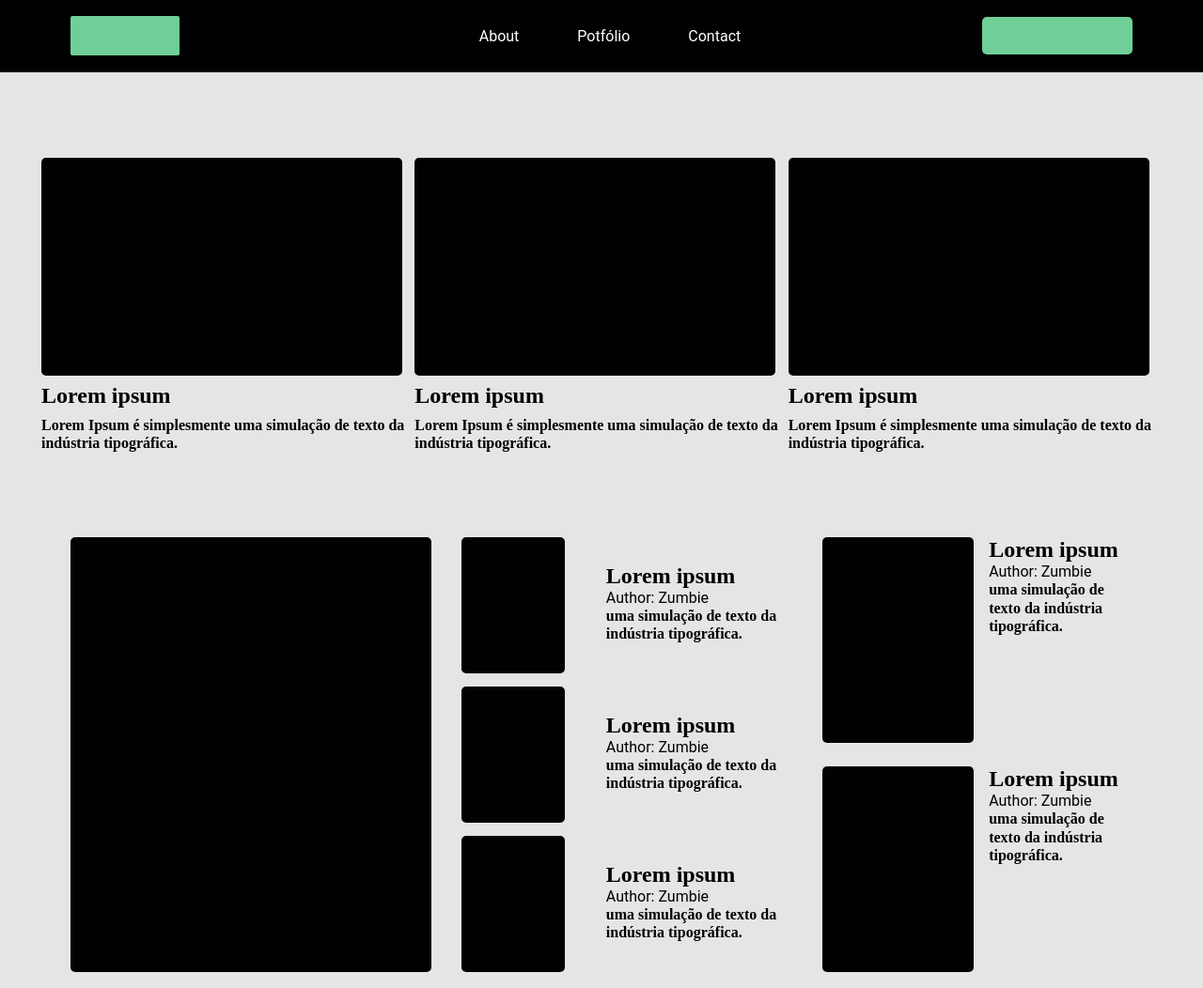
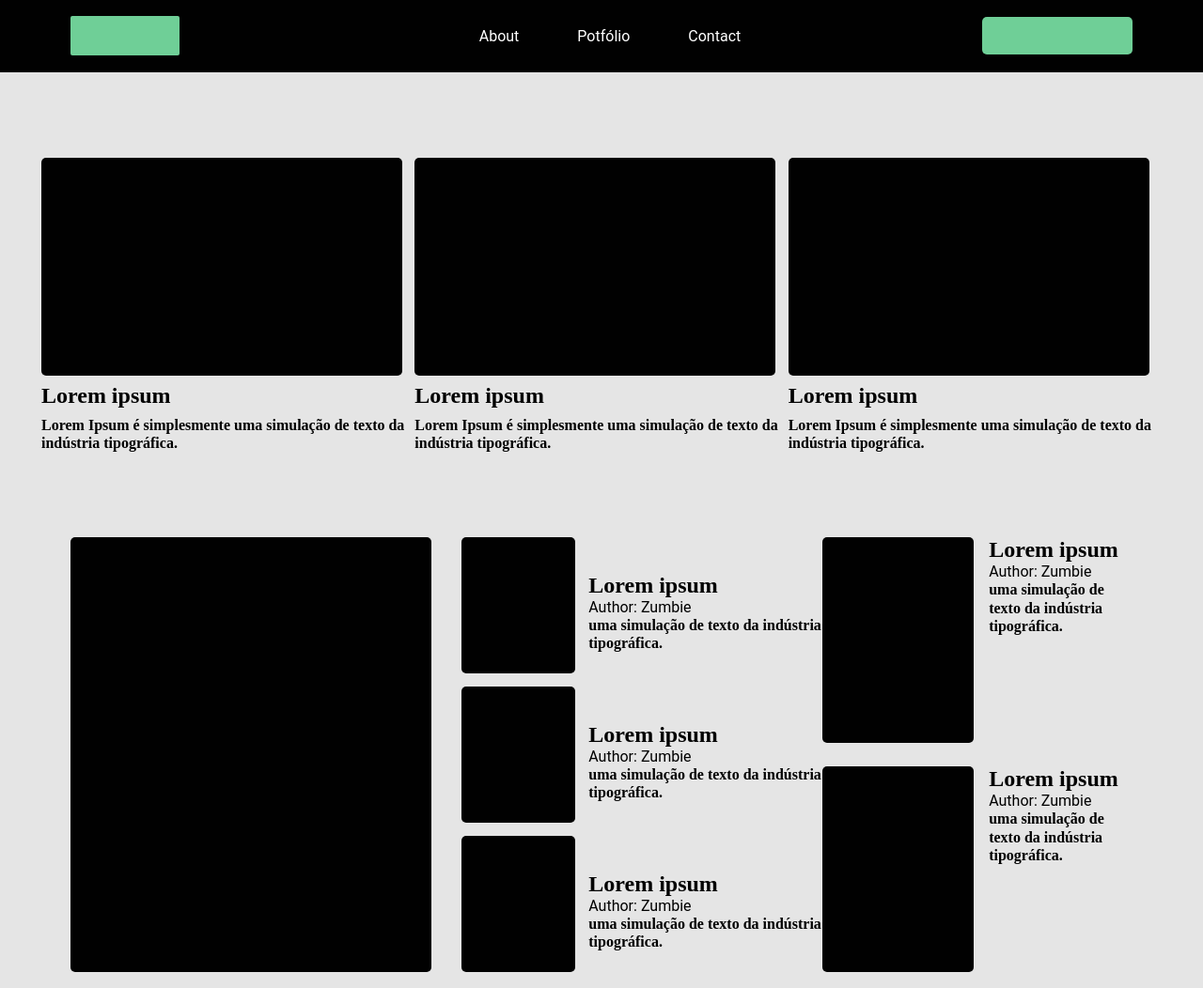
Before and after one commit to RamonMontanari/layout-com-flex-box, a plain HTML site: page index.html in a window 1280 px wide. Shown: the top 1052 px of the page at 94% size. Drawn offline with Linux system fonts and the light colour scheme.

Commit message:
Update style.css

```diff
--- a/style.css
+++ b/style.css
@@ -103,6 +103,7 @@ p {
   justify-content: center;
   align-items: center;
   width: 384px;
+  box-sizing: border-box;
 }
 
 .rectangle-3 {
@@ -111,14 +112,12 @@ p {
   background: #010101;
   border-radius: 5px;
   margin-bottom: 14px;
-
-  box-sizing: border-box;
+  margin-right: 14px;
 }
 
 .co-author{
     display: flex;
     flex-direction: column;
-    margin: 14px 5px 34px 44px;
 }
 
 .label2 {
```
